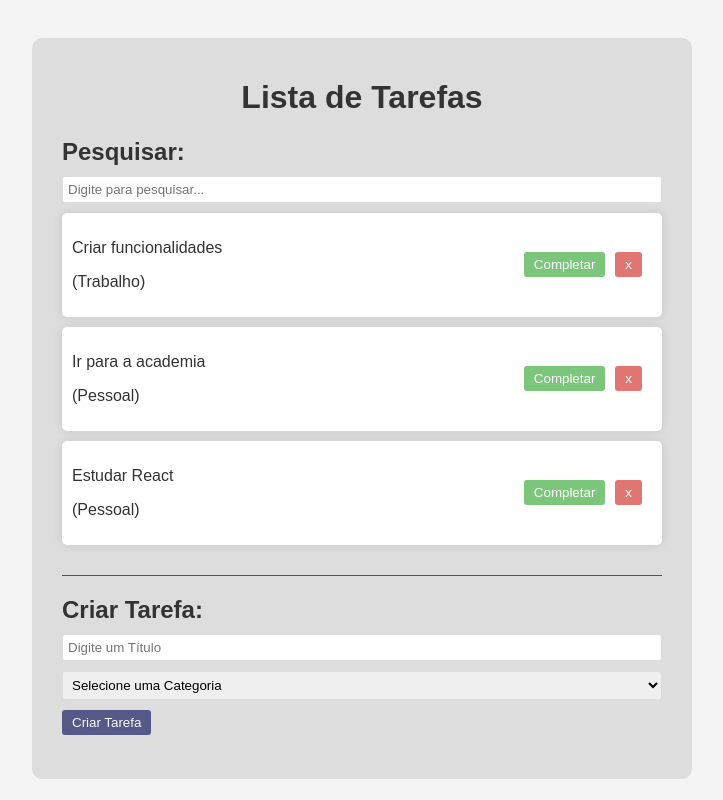
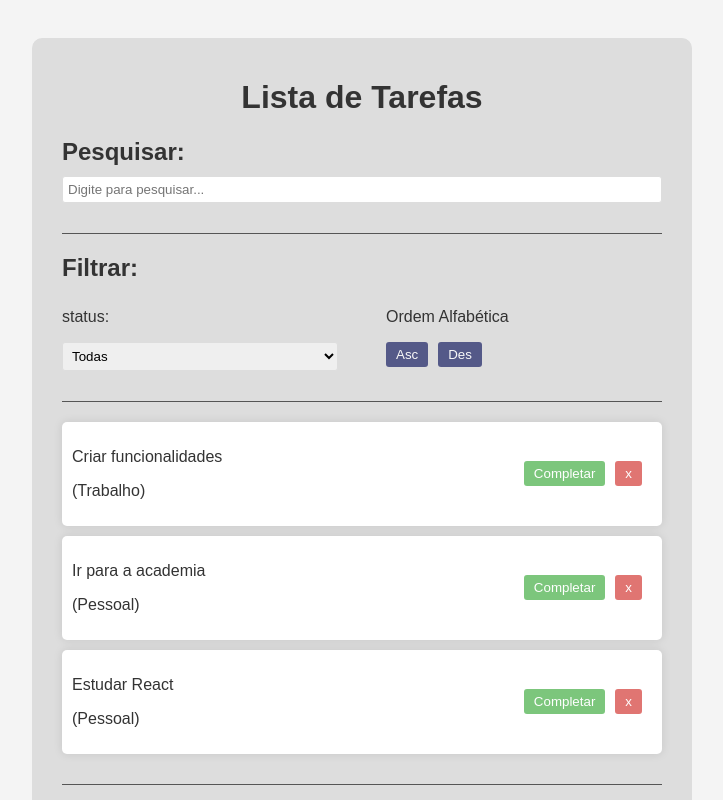
Before and after one commit to Coimbra777/Todo-list-React, a React (Vite) app: page / in a window 1280 px wide. Shown: the top 800 px of the page, without its empty margins (6-729 px from the left). Built offline with nearby package versions, Linux system fonts and the light colour scheme.

Commit message:
Finalização do layout e criação funcionalidade filter part 1

```diff
--- a/src/App.css
+++ b/src/App.css
@@ -84,3 +84,19 @@
 .remove {
   background-color: #d9534f;
 }
+
+.filter,
+.search {
+  border-bottom: 1px solid #555;
+  margin-bottom: 20px;
+  padding-bottom: 20px;
+}
+
+.filter-options {
+  display: flex;
+  justify-content: space-between;
+  gap: 3rem;
+}
+.filter-options div {
+  flex: 1 1 0;
+}
--- a/src/App.jsx
+++ b/src/App.jsx
@@ -5,6 +5,7 @@
 import Search from "./components/Search";
 
 import "./App.css";
+import Filter from "./components/Filter";
 
 function App() {
   const [todos, setTodos] = useState([
@@ -69,6 +70,7 @@
     <div className="app">
       <h1>Lista de Tarefas</h1>
       <Search search={search} setSearch={setSearch} />
+      <Filter />
       <div className="todo-list">
         {todos
           .filter((todo) =>
--- /dev/null
+++ b/src/components/Filter.jsx
@@ -0,0 +1,24 @@
+const Filter = () => {
+  return (
+    <div className="filter">
+      <h2>Filtrar:</h2>
+      <div className="filter-options">
+        <div>
+          <p>status:</p>
+          <select>
+            <option value="all">Todas</option>
+            <option value="completed">Completas</option>
+            <option value="incomplete">Incoompletas</option>
+          </select>
+        </div>
+        <div>
+          <p>Ordem Alfabética</p>
+          <button>Asc</button>
+          <button>Des</button>
+        </div>
+      </div>
+    </div>
+  );
+};
+
+export default Filter;
```
